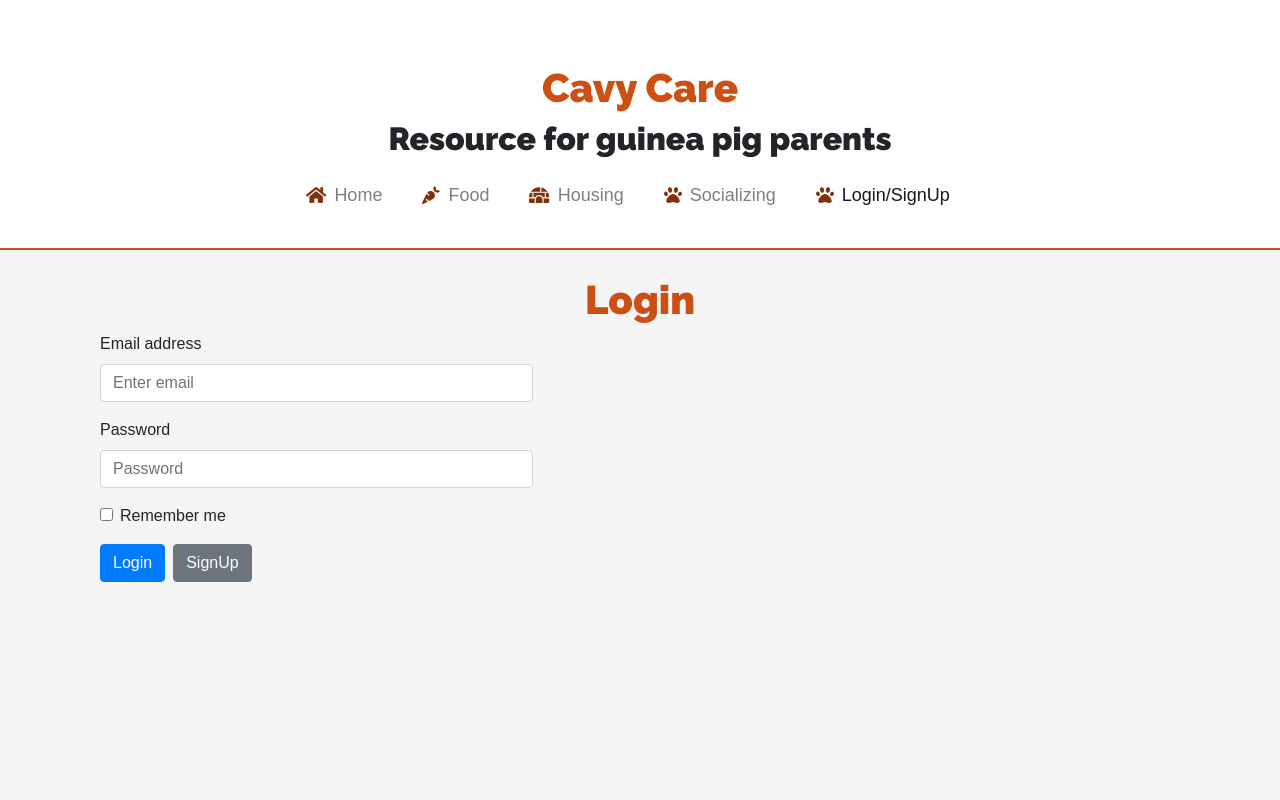
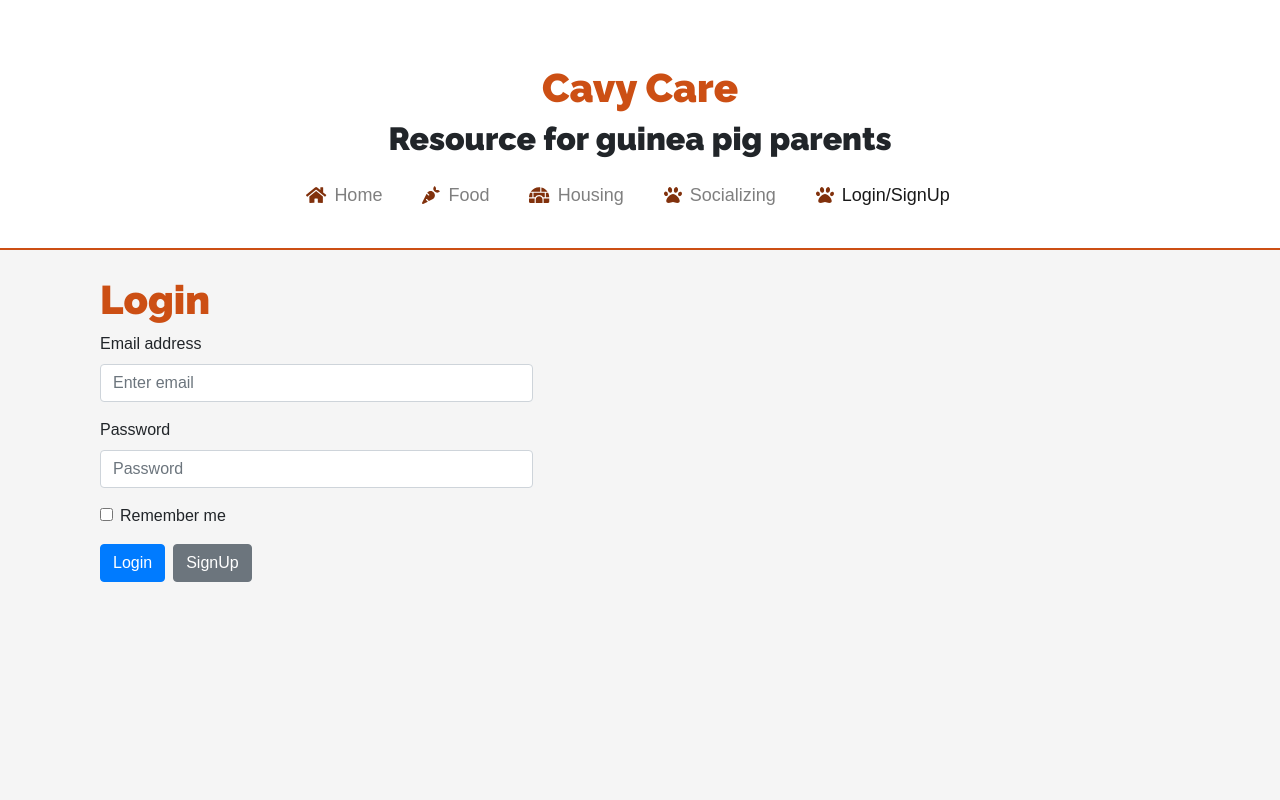
Before and after one commit to sophiemcgarity/cavy-care, a React (Create React App) app: page /login in a window 1280 px wide. Shown: the top 800 px of the page. Built offline with nearby package versions, Linux system fonts and the light colour scheme.

Commit message:
deployed website

```diff
--- a/package.json
+++ b/package.json
@@ -1,5 +1,6 @@
 {
   "name": "cavy-care",
+  "homepage": "https://sophiemcgarity.github.io/cavy-care",
   "version": "0.1.0",
   "private": true,
   "dependencies": {
@@ -12,6 +13,7 @@
     "bootstrap": "^4.4.1",
     "bootstrap-social": "^5.1.1",
     "font-awesome": "^4.7.0",
+    "gh-pages": "^2.2.0",
     "react": "^16.12.0",
     "react-dom": "^16.12.0",
     "react-popper": "^1.3.7",
@@ -23,6 +25,8 @@
     "typeface-aleo": "^0.0.69"
   },
   "scripts": {
+    "predeploy": "yarn run build",
+    "deploy": "gh-pages -d build",
     "start": "react-scripts start",
     "build": "react-scripts build",
     "test": "react-scripts test",
--- a/src/components/HeaderComponent.js
+++ b/src/components/HeaderComponent.js
@@ -1,5 +1,5 @@
 import React, { Component } from 'react';
-import { Nav, Navbar, NavbarToggler, Collapse, NavItem, Jumbotron, Container, Row, Col } from 'reactstrap';
+import { Nav, Navbar, NavbarToggler, Collapse, NavItem, Jumbotron, Row, Col } from 'reactstrap';
 import { NavLink } from 'react-router-dom';
 import { FontAwesomeIcon } from '@fortawesome/react-fontawesome';
 
--- a/src/components/SocialComponent.js
+++ b/src/components/SocialComponent.js
@@ -1,5 +1,5 @@
 import React from 'react';
-import { Container, Row, Col, ButtonToggle } from 'reactstrap';
+import { Container, Row } from 'reactstrap';
 import Fade from 'react-reveal/Fade';
 
 function Social() {
--- a/src/components/auth/LogIn.js
+++ b/src/components/auth/LogIn.js
@@ -18,11 +18,11 @@ class LogIn extends Component {
     render() {
         return (
             <div className="container pageContainer">
-                <Fade up>
-                    <h1 className="text-center">Login</h1>
-                </Fade>
                 <Fade>
                     <form onSubmit={this.handleSubmit} className="col-5">
+                        <Fade up>
+                            <h1>Login</h1>
+                        </Fade>
                         <div className="form-group">
                             <label for="exampleInputEmail1">Email address</label>
                             <input type="email" className="form-control" id="exampleInputEmail1" aria-describedby="emailHelp" placeholder="Enter email" onChange={this.handleChange} />
@@ -40,7 +40,6 @@ class LogIn extends Component {
                     </form>
                 </Fade>
             </div>
-
         );
     }
 }
--- a/src/shared/sources.js
+++ b/src/shared/sources.js
@@ -5,7 +5,7 @@ export const SOURCES = [
         featured: true,
         text: "Is a guinea pig right for you?",
         description: "It can be tempting to acquire a guinea pig on impulse. After all, these little guys have a lot of appealing qualities; they're small, gentle, and personable, just to name a few. A great starter pet, right? Not necessarily. Here are some important questions to consider before you dive headlong into a relationship.",
-        image: "assets/images/hsus.jpg",
+        image: "../../assets/images/hsus.jpg",
         link: "https://www.humanesociety.org/resources/guinea-pigs-right-pet-you"
     },
     {
```
Also changed, not shown: 1 other file (tests, documents, lock files or other folders).
